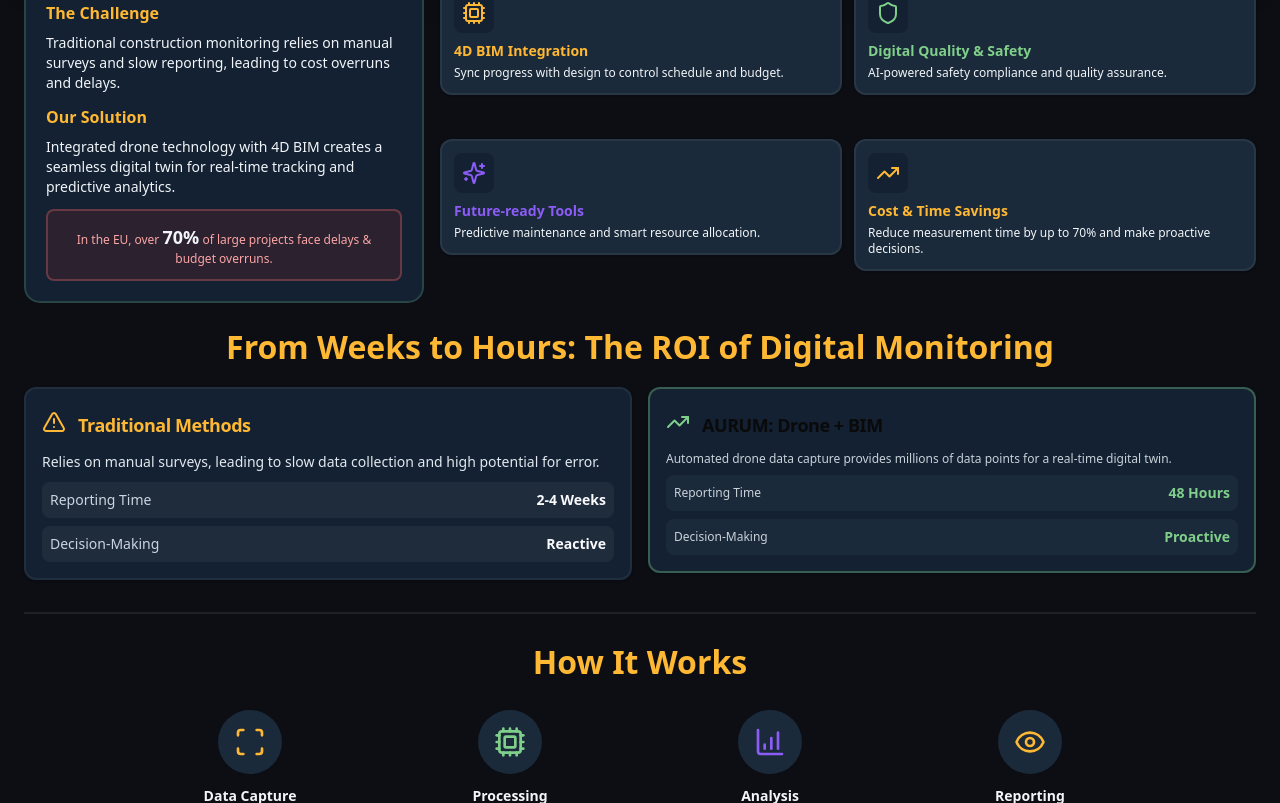
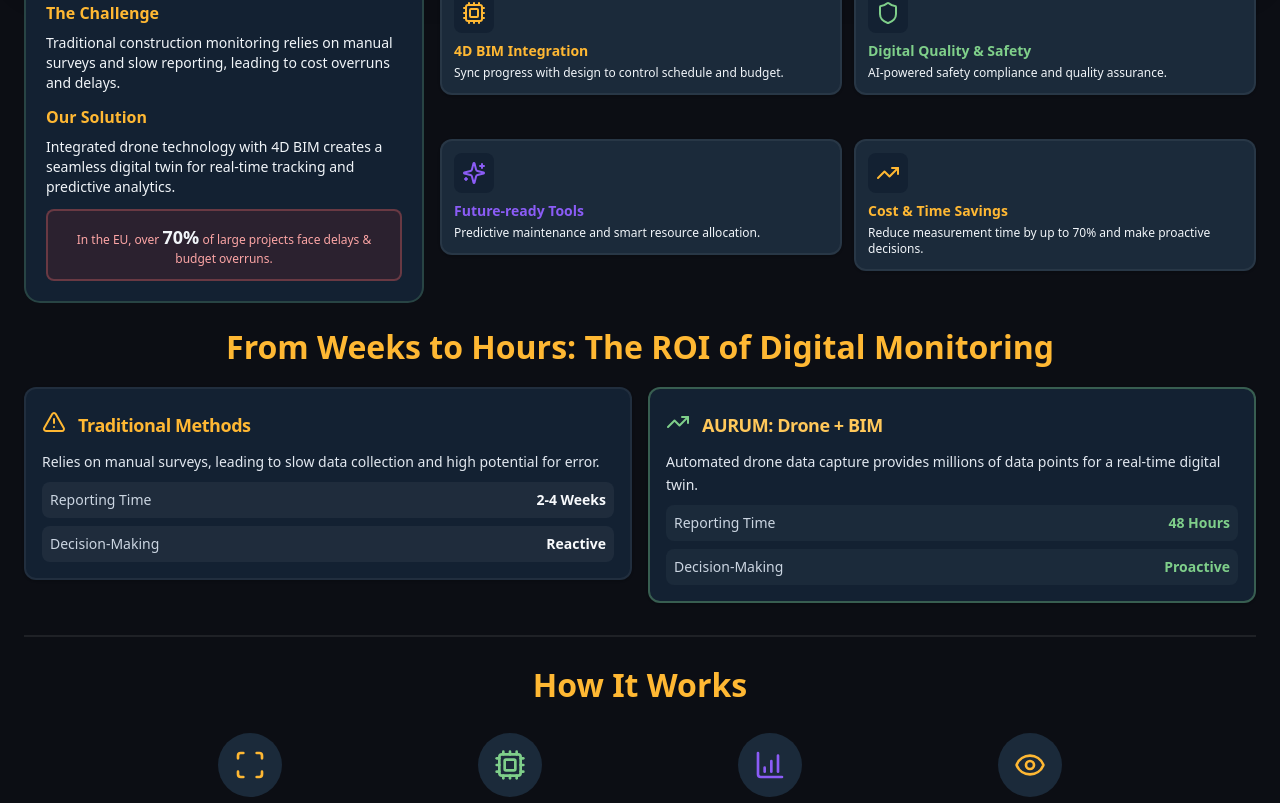
Before and after one commit to aurumbuildservers25/aurumbuildv2, a React (Vite) app: page /technology in a window 1280 px wide. Shown: the part 462-1265 px from the top of the page. Built offline with nearby package versions, Linux system fonts and the light colour scheme.

Commit message:
Update technology.jsx

```diff
--- a/src/pages/technology.jsx
+++ b/src/pages/technology.jsx
@@ -418,40 +418,40 @@ export default function Technology({ division = "industrial" }) {
 </motion.div>
 
                 {/* AURUM: Drone + BIM */}
-        <motion.div>
+  <motion.div className="h-full">
     <Card
-                    className="border-2 p-4"
+      className="border-2 p-4 h-full flex flex-col"
       style={{ backgroundColor: palette.cardBg, borderColor: palette.borderOk }}
     >
       <CardHeader className="p-0 mb-3 flex-row items-center gap-3">
-                      <TrendingUp
-                        className="w-6 h-6 flex-shrink-0"
-                        style={{ color: palette.ok }}
-                      />
-                      <CardTitle className="text-base sm:text-lg">
+        <TrendingUp className="w-6 h-6 flex-shrink-0" style={{ color: palette.ok }} />
+        <CardTitle
+          className="text-base sm:text-lg font-semibold"
+          style={{
+            /* rich gold on dark, softer gold on light */
+            color: isIndustrial ? "#FFC85A" : "#C29B47",
+          }}
+        >
           {tech.roi_aurum_title}
         </CardTitle>
       </CardHeader>
-                    <CardContent className="p-0 space-y-2 text-sm">
-                      <p className="text-xs" style={{ color: palette.subtext }}>
+
+      <CardContent className="p-0 space-y-2 text-sm flex-1">
+        <p className="text-sm leading-relaxed" style={{ color: isIndustrial ? "#E2E8F0" : "#2D3748" }}>
           {tech.roi_aurum_desc}
         </p>
-                      <div
-                        className="flex justify-between items-center p-2 rounded-lg"
-                        style={{ backgroundColor: palette.cardBg2 }}
-                      >
-                        <span className="text-xs" style={{ color: palette.subtext }}>
+
+        <div className="flex justify-between items-center p-2 rounded-lg" style={{ backgroundColor: palette.cardBg2 }}>
+          <span className="text-sm" style={{ color: isIndustrial ? "#CBD5E1" : "#4A5568" }}>
             {tech.roi_traditional_report_time}
           </span>
           <span className="font-bold text-sm" style={{ color: palette.ok }}>
             {tech.roi_aurum_report_value}
           </span>
         </div>
-                      <div
-                        className="flex justify-between items-center p-2 rounded-lg"
-                        style={{ backgroundColor: palette.cardBg2 }}
-                      >
-                        <span className="text-xs" style={{ color: palette.subtext }}>
+
+        <div className="flex justify-between items-center p-2 rounded-lg" style={{ backgroundColor: palette.cardBg2 }}>
+          <span className="text-sm" style={{ color: isIndustrial ? "#CBD5E1" : "#4A5568" }}>
             {tech.roi_traditional_decision}
           </span>
           <span className="font-bold text-sm" style={{ color: palette.ok }}>
```
Lines whose indentation alone changed are shown as unchanged.
